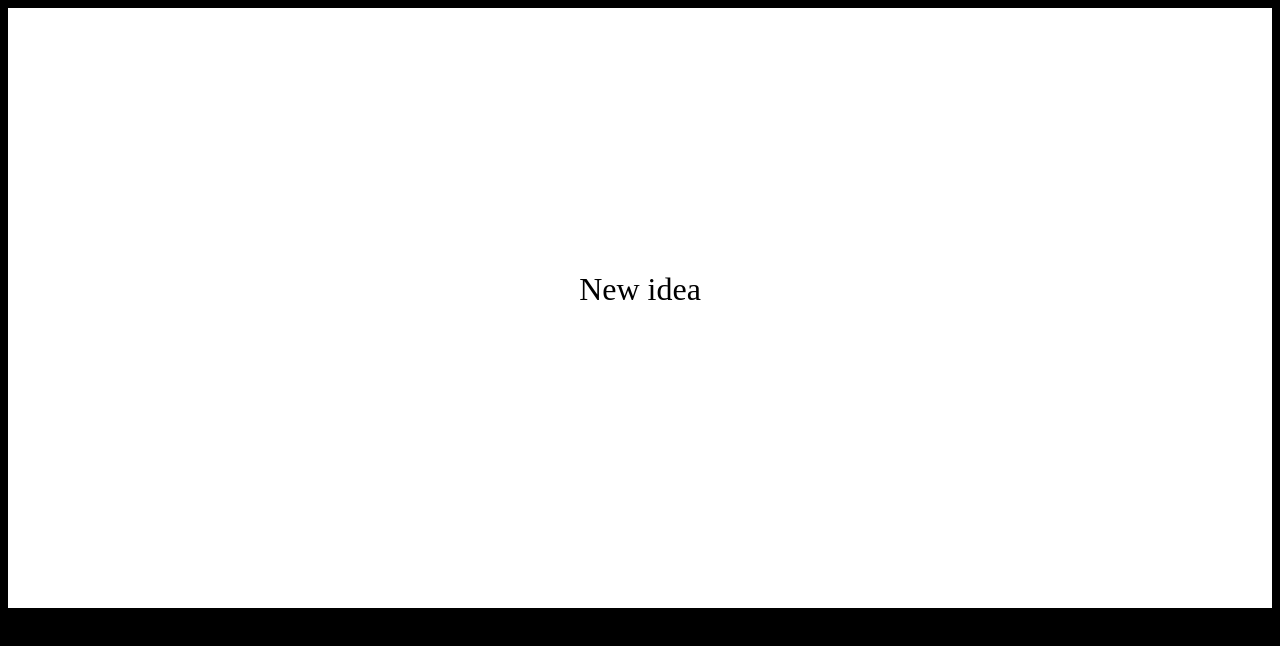
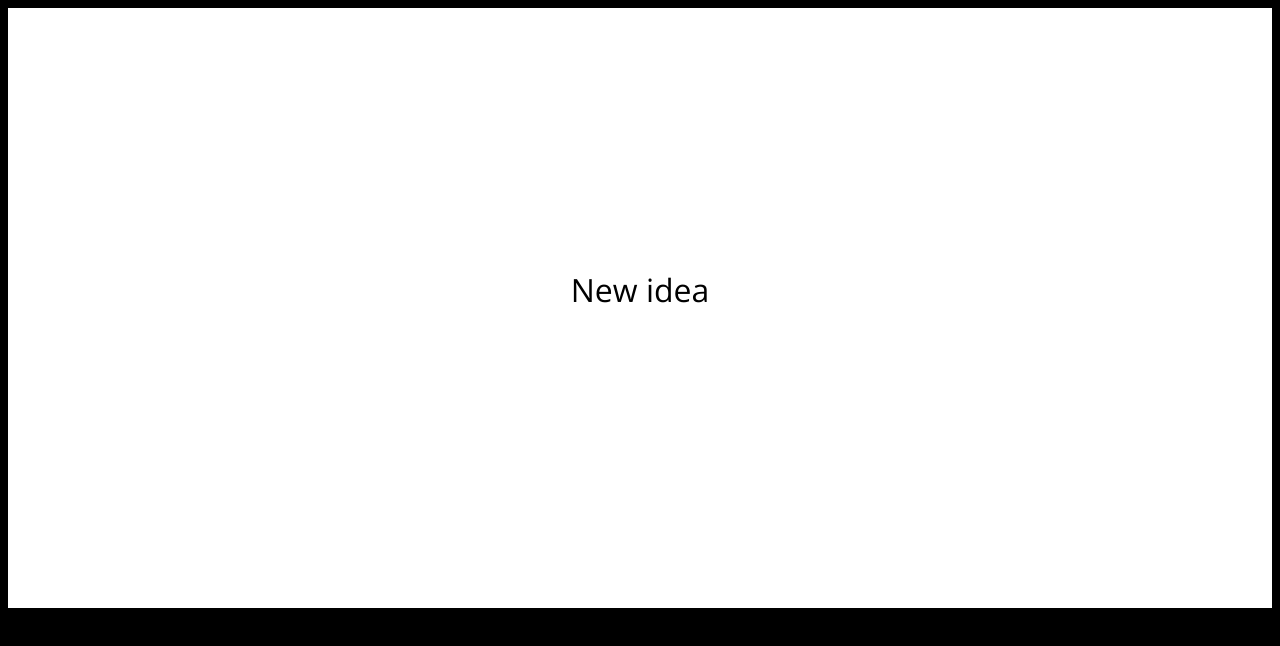
Before and after one commit to astrojams1/ideation, a React app: page / in a window 1280 px wide. Built offline with nearby package versions, Linux system fonts and the light colour scheme.

Commit message:
open sans css bug fix

```diff
--- a/src/index.css
+++ b/src/index.css
@@ -13,7 +13,7 @@
 p {
   margin: 0;
   padding: 0;
-  font-family: 'Open Sans' sans-serif;
+  font-family: 'Open Sans', sans-serif;
   text-align: center;
 }
 
```
